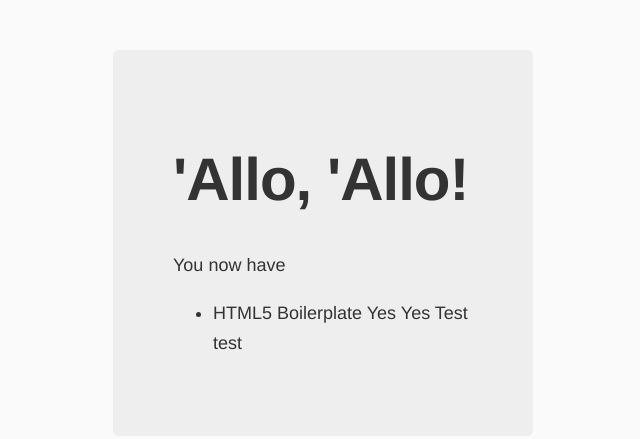
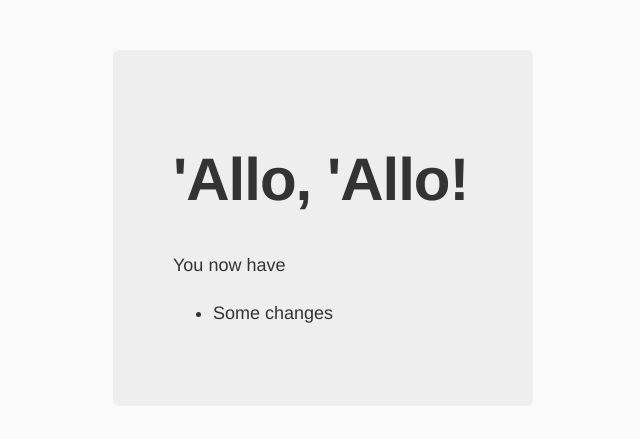
Before and after one commit to LeonardoVincente/portfolio, a website: page app/index.html in a window 1280 px wide. Shown: the whole page, without its empty margins (317-957 px from the left). Drawn offline with nearby package versions, Linux system fonts and the light colour scheme; files that its build step writes are made by us from their sources.

Commit message:
Simple change
some changes

```diff
--- a/app/index.html
+++ b/app/index.html
@@ -25,7 +25,7 @@
       <h1>'Allo, 'Allo!</h1>
       <p>You now have</p>
       <ul>
-      <li>HTML5 Boilerplate Yes Yes Test test</li>
+      <li>Some changes</li>
 
 
       </ul>
```
